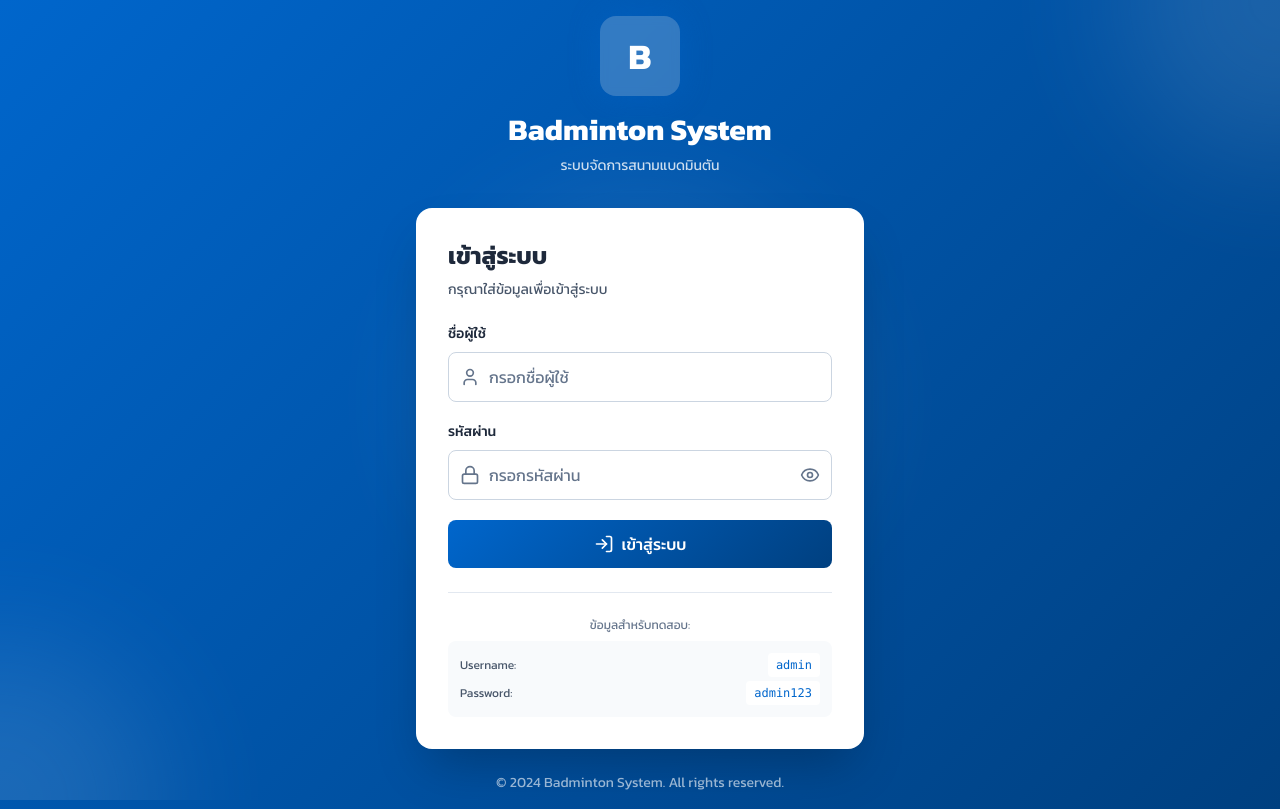
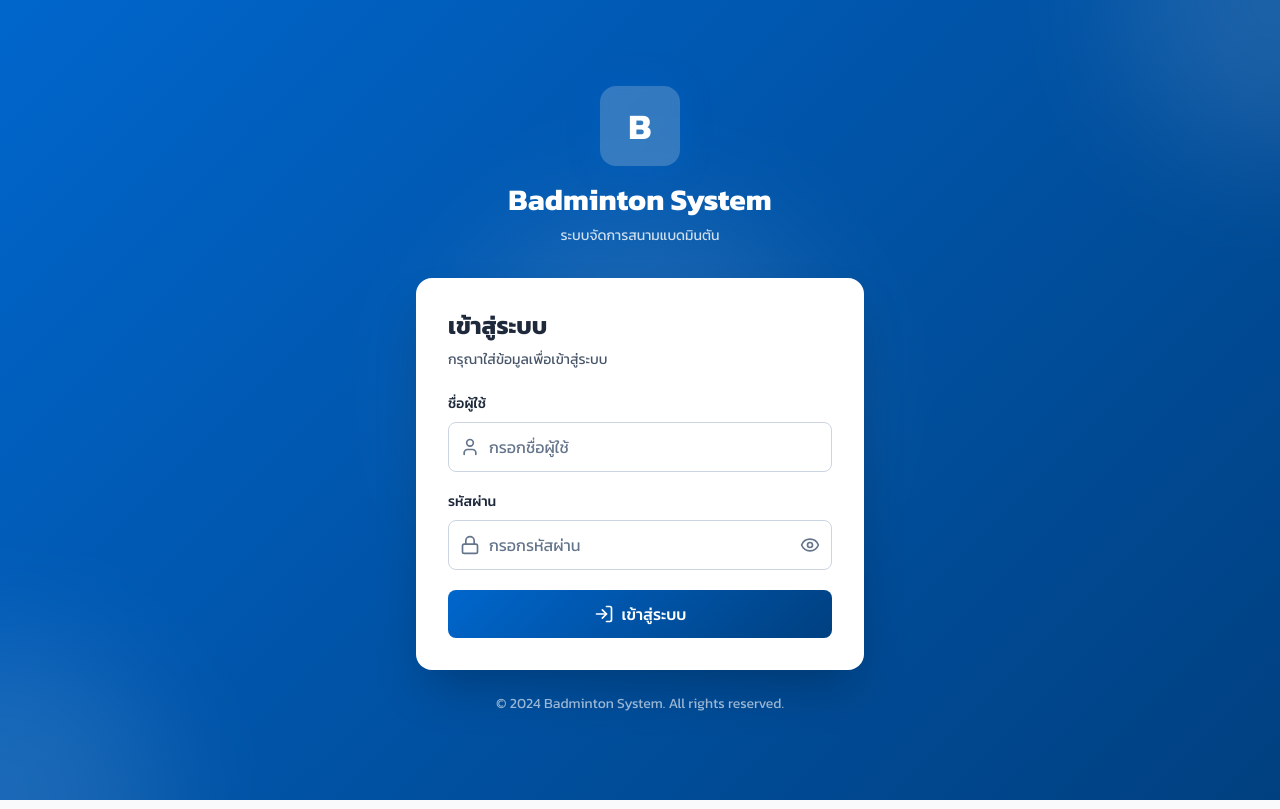
Before and after one commit to insulate/badminton-booking, a React (Vite) app in the folder frontend/: page /admin/login in a window 1280 px wide. Built offline with nearby package versions, Linux system fonts and the light colour scheme; no server answers.

Commit message:
Remove test credentials from login page

```diff
--- a/frontend/src/pages/LoginPage.jsx
+++ b/frontend/src/pages/LoginPage.jsx
@@ -187,20 +187,6 @@ export default function Login() {
             </button>
           </form>
 
-          {/* Demo Credentials */}
-          <div className="mt-6 pt-6 border-t border-slate-200">
-            <p className="text-xs text-text-muted text-center mb-2">ข้อมูลสำหรับทดสอบ:</p>
-            <div className="bg-slate-50 rounded-lg p-3 text-xs">
-              <div className="flex justify-between items-center mb-1">
-                <span className="text-text-secondary">Username:</span>
-                <code className="bg-white px-2 py-1 rounded text-primary-blue font-medium">admin</code>
-              </div>
-              <div className="flex justify-between items-center">
-                <span className="text-text-secondary">Password:</span>
-                <code className="bg-white px-2 py-1 rounded text-primary-blue font-medium">admin123</code>
-              </div>
-            </div>
-          </div>
         </div>
 
         {/* Footer */}
```
